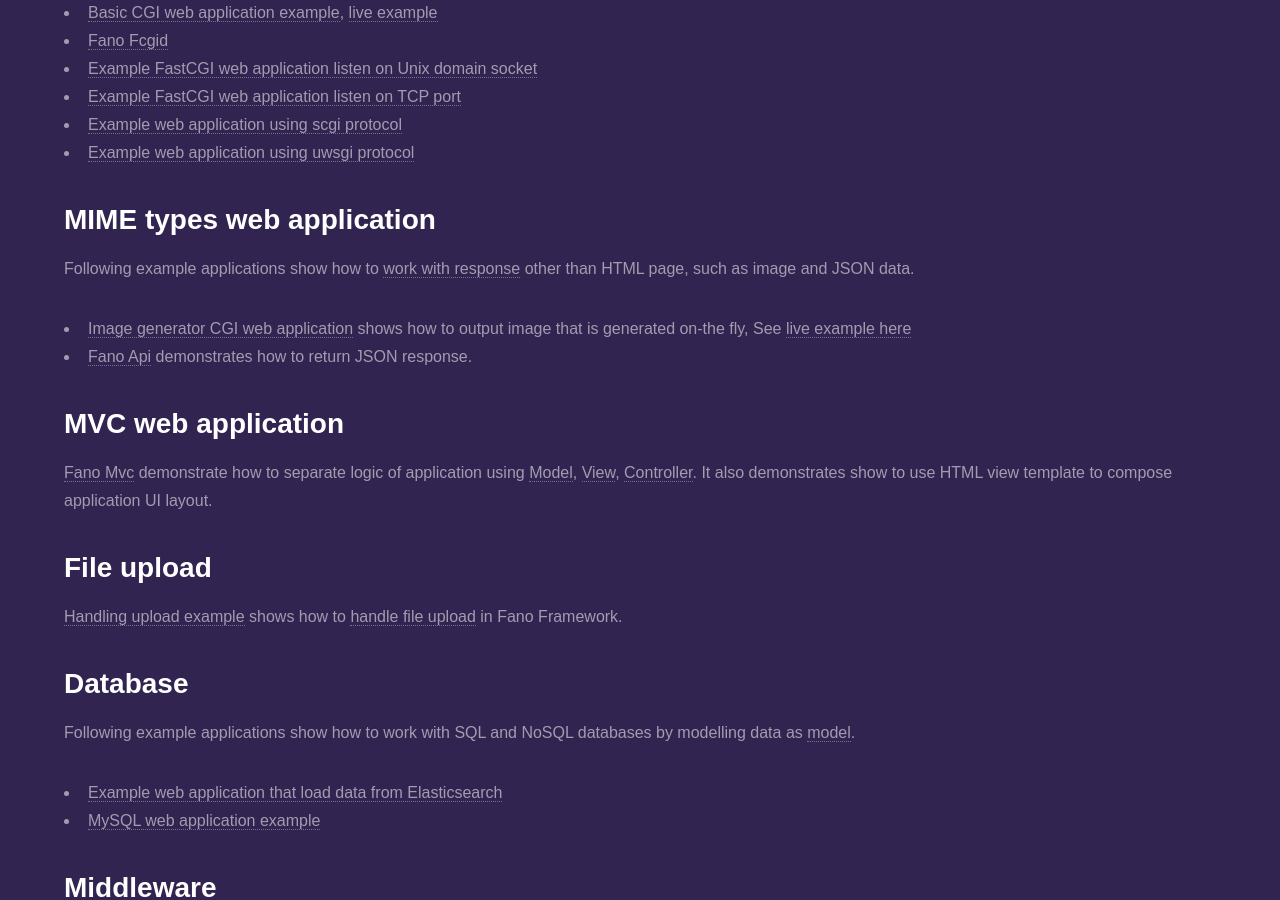
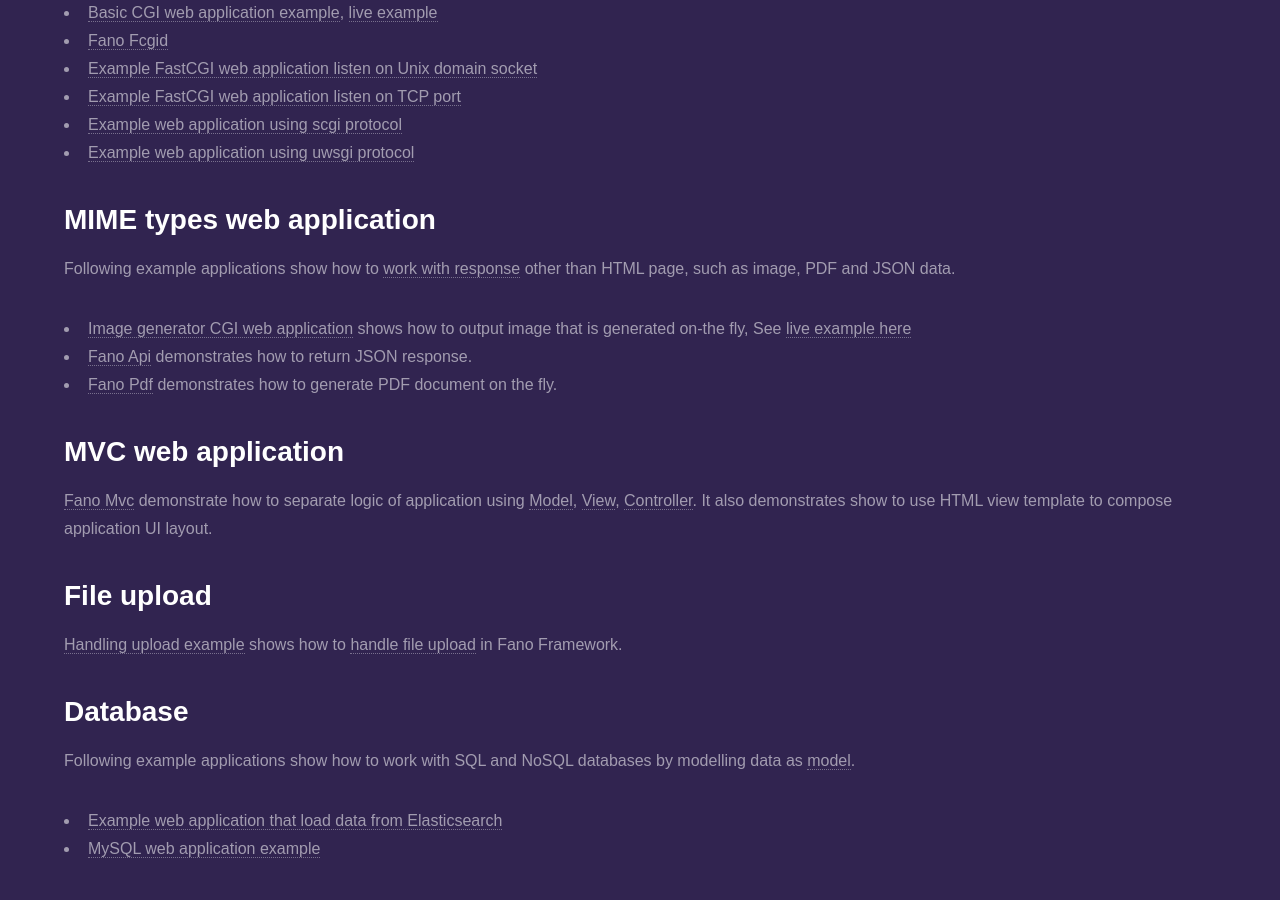
Before and after one commit to fanoframework/fanoframework.github.io, a Jekyll site: the page built from examples/index.md, in a window 1280 px wide and 900 px high, scrolled down 499 px. Built offline with Jekyll 4.4.1, drawn with Linux system fonts in a browser that asks for light colours; our own code applies the rules of GitHub Pages for plain Markdown files.

Commit message:
add link to PDF generation example

```diff
--- a/examples/index.md
+++ b/examples/index.md
@@ -21,10 +21,11 @@
 
 ## MIME types web application
 
-Following example applications show how to [work with response](/working-with-response) other than HTML page, such as image and JSON data.
+Following example applications show how to [work with response](/working-with-response) other than HTML page, such as image, PDF and JSON data.
 
 - [Image generator CGI web application](https://github.com/fanoframework/fano-app-img) shows how to output image that is generated on-the fly, See [live example here](https://fano-img.juhara.id/)
 - [Fano Api](https://github.com/fanoframework/fano-api) demonstrates how to return JSON response.
+- [Fano Pdf](https://github.com/fanoframework/fano-pdf) demonstrates how to generate PDF document on the fly.
 
 ## MVC web application
 
```
